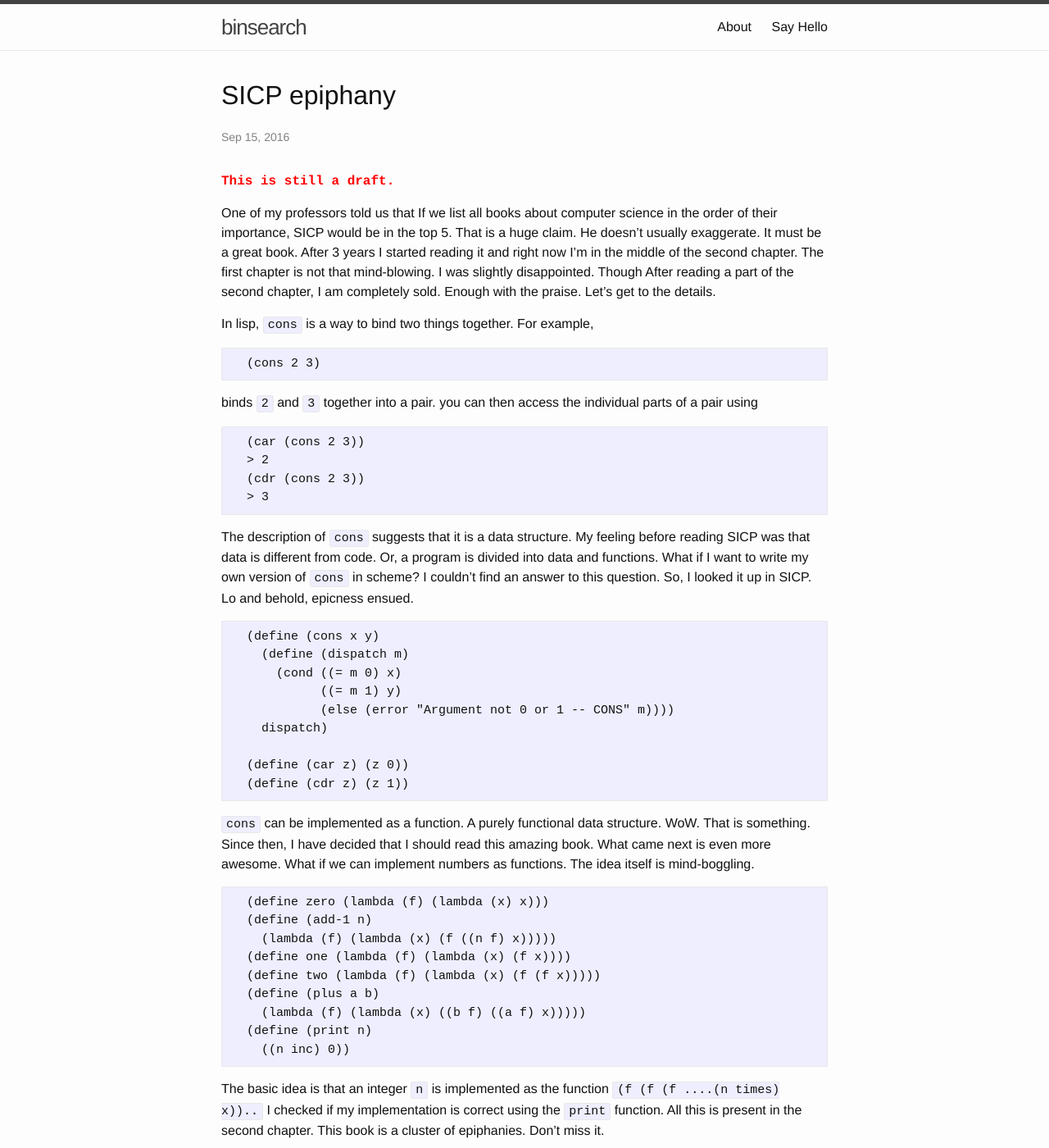
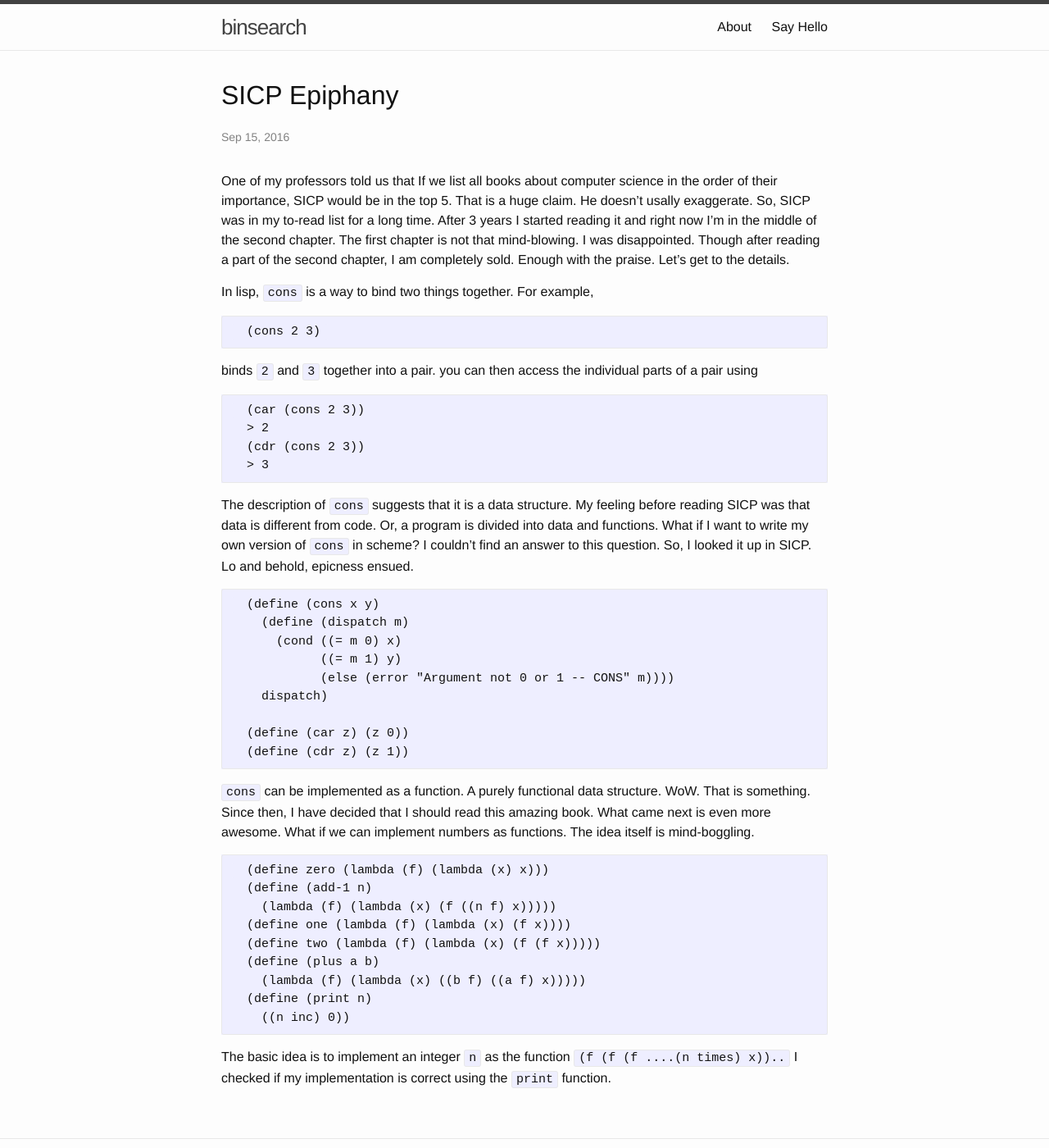
Before and after one commit to binsearch/binsearch.github.io, a Jekyll site: the page built from _posts/2016-09-15-sicp.markdown, in a window 1280 px wide and 1400 px high. Shown: the whole window at 82% size. Built offline with Jekyll 4.4.1, drawn with Linux system fonts in a browser that asks for light colours.

Commit message:
edit sicp post

````diff
--- a/_posts/2016-09-15-sicp.markdown
+++ b/_posts/2016-09-15-sicp.markdown
@@ -1,12 +1,15 @@
 ---
 layout: post
-title:  "SICP epiphany"
+title:  "SICP Epiphany"
 date:   2016-09-15 19:03:30 +0530
 categories: programming
-unfinished: true
+unfinished: false
 ---
 
-One of my professors told us that If we list all books about computer science in the order of their importance, SICP would be in the top 5. That is a huge claim. He doesn't usually exaggerate. It must be a great book. After 3 years I started reading it and right now I'm in the middle of the second chapter. The first chapter is not that mind-blowing. I was slightly disappointed. Though After reading a part of the second chapter, I am completely sold. Enough with the praise. Let's get to the details.
+One of my professors told us that If we list all books about computer science in the order of their importance, SICP would be in the top 5. That is a huge claim.
+He doesn't usally exaggerate. So, SICP was in my to-read list for a long time. After 3 years I started reading it and right now I'm in the middle of the second chapter.
+The first chapter is not that mind-blowing. I was disappointed. Though after reading a part of the second chapter, I am completely sold.
+Enough with the praise. Let's get to the details.
 
 In lisp, `cons` is a way to bind two things together.
 For example,
@@ -25,7 +28,10 @@ you can then access the individual parts of a pair using
   > 3
 ```
 
-The description of `cons` suggests that it is a data structure. My feeling before reading SICP was that data is different from code. Or, a program is divided into data and functions. What if I want to write my own version of `cons` in scheme? I couldn't find an answer to this question. So, I looked it up in SICP. Lo and behold, epicness ensued.
+The description of `cons` suggests that it is a data structure. My feeling before
+reading SICP was that data is different from code. Or, a program is divided into data and functions.
+What if I want to write my own version of `cons` in scheme? I couldn't find an
+answer to this question. So, I looked it up in SICP. Lo and behold, epicness ensued.
 
 ```
   (define (cons x y)
@@ -39,7 +45,9 @@ The description of `cons` suggests that it is a data structure. My feeling befor
   (define (cdr z) (z 1))
 ```
 
-`cons` can be implemented as a function. A purely functional data structure. WoW. That is something. Since then, I have decided that I should read this amazing book. What came next is even more awesome. What if we can implement numbers as functions. The idea itself is mind-boggling.
+`cons` can be implemented as a function. A purely functional data structure. WoW. That is something.
+Since then, I have decided that I should read this amazing book. What came next is even more awesome.
+What if we can implement numbers as functions. The idea itself is mind-boggling.
 
 ```
   (define zero (lambda (f) (lambda (x) x)))
@@ -53,6 +61,5 @@ The description of `cons` suggests that it is a data structure. My feeling befor
     ((n inc) 0))
 ```
 
-The basic idea is that an integer `n` is implemented as the function  `(f (f (f ....(n times) x))..`
+The basic idea is to implement an integer `n` as the function  `(f (f (f ....(n times) x))..`
 I checked if my implementation is correct using the `print` function.
-All this is present in the second chapter. This book is a cluster of epiphanies. Don't miss it.
````
Also changed, not shown: _posts/whats-up.markdown (+11 -0 lines).
